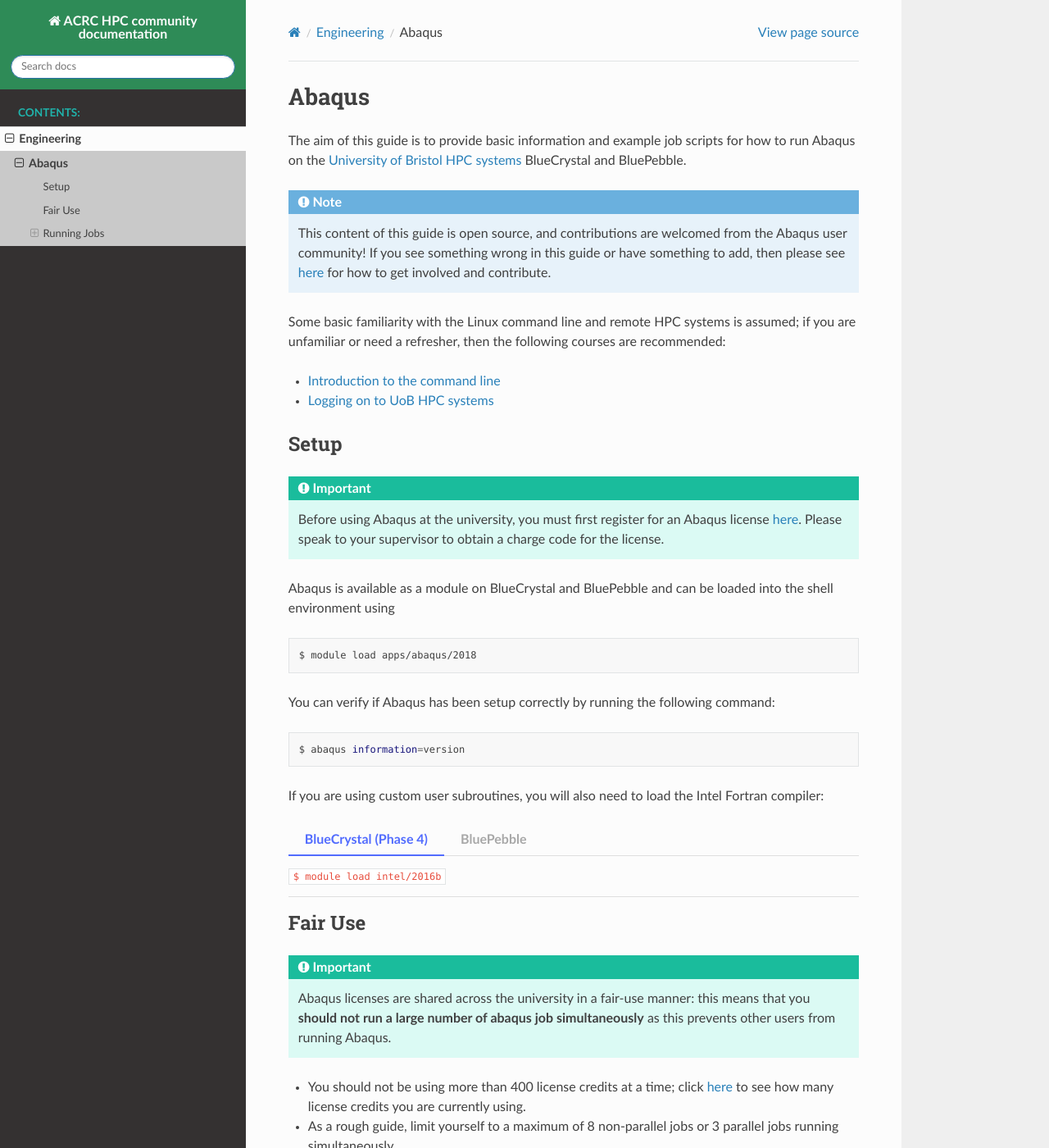
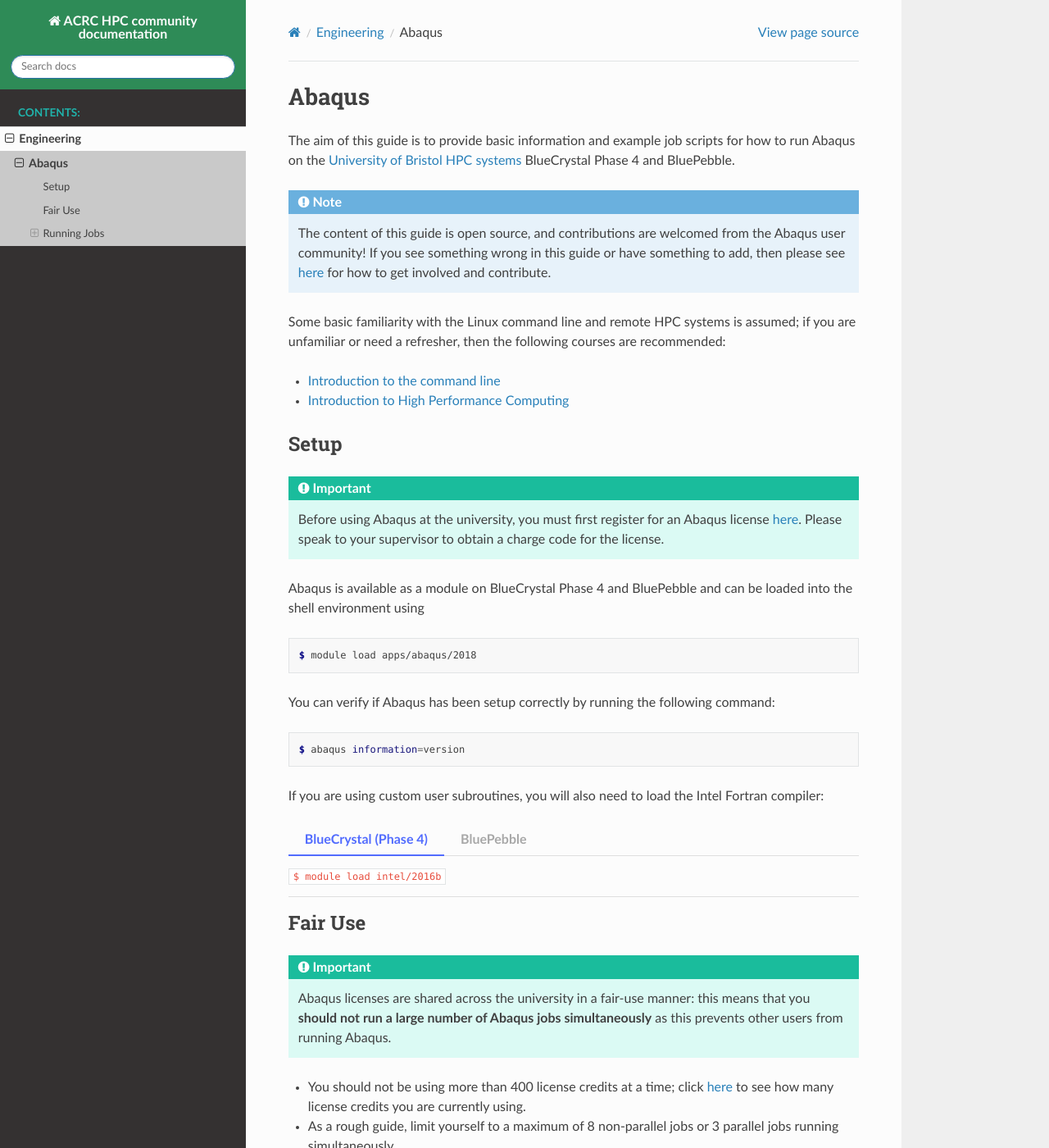
Before and after one commit to ACRC/HPC-community-docs, a Sphinx documentation site: the page built from source/engineering/abaqus/index.md, in a window 1280 px wide and 1400 px high. Shown: the whole window at 82% size. Built offline with Sphinx 7.4.7 and the Read the Docs theme 2.0.0, drawn with Linux system fonts in a browser that asks for light colours; pages that are not in the unit, such as notebooks, are missing from menus.

Commit message:
Fix typos and errata from code review
Co-authored-by: James C. Womack <jcwomack@users.noreply.github.com>

````diff
--- a/humans.txt
+++ b/humans.txt
@@ -8,4 +8,4 @@
   Name: Laurence J. Kedward
   Role: Research Software Engineer
   Contributions: Abaqus user documentation
-  Github: https://github.com/LKedward
+  GitHub: https://github.com/LKedward
--- a/source/engineering/abaqus/index.md
+++ b/source/engineering/abaqus/index.md
@@ -4,10 +4,10 @@
 
 The aim of this guide is to provide basic information and example job scripts
 for how to run Abaqus on the [University of Bristol HPC systems](https://www.bristol.ac.uk/acrc/high-performance-computing/)
-BlueCrystal and BluePebble.
+BlueCrystal Phase 4 and BluePebble.
 
 ```{note}
-This content of this guide is open source, and contributions are welcomed from the Abaqus user community!
+The content of this guide is open source, and contributions are welcomed from the Abaqus user community!
 If you see something wrong in this guide or have something to add, then please see [here](https://acrc.github.io/HPC-community-docs)
 for how to get involved and contribute.
 ```
@@ -16,7 +16,7 @@
 if you are unfamiliar or need a refresher, then the following courses are recommended:
 
 - [Introduction to the command line](https://altanner.github.io/intro_to_CLI/)
-- [Logging on to UoB HPC systems](https://www.acrc.bris.ac.uk/protected/hpc-docs/connecting/index.html)
+- [Introduction to High Performance Computing](https://www.acrc.bris.ac.uk/protected/hpc-docs/training/intro-to-hpc-slurm/index.html)
 
 ## Setup
 
@@ -26,15 +26,15 @@
 Please speak to your supervisor to obtain a charge code for the license.
 ```
 
-Abaqus is available as a module on BlueCrystal and BluePebble and can be loaded into the shell environment using
+Abaqus is available as a module on BlueCrystal Phase 4 and BluePebble and can be loaded into the shell environment using
 
-```
+```console
 $ module load apps/abaqus/2018
 ```
 
 You can verify if Abaqus has been setup correctly by running the following command:
 
-```bash
+```console
 $ abaqus information=version
 ```
 
@@ -55,7 +55,7 @@
 
 ```{important}
 Abaqus licenses are shared across the university in a fair-use manner:
-this means that you __should not run a large number of abaqus job
+this means that you __should not run a large number of Abaqus jobs
 simultaneously__ as this prevents other users from running Abaqus.
 ```
 
````
Also changed, not shown: source/engineering/abaqus/multi-node.md (+2 -2 lines), source/engineering/abaqus/single-node.md (+2 -2 lines), source/engineering/abaqus/troubleshooting.md (+5 -3 lines).
